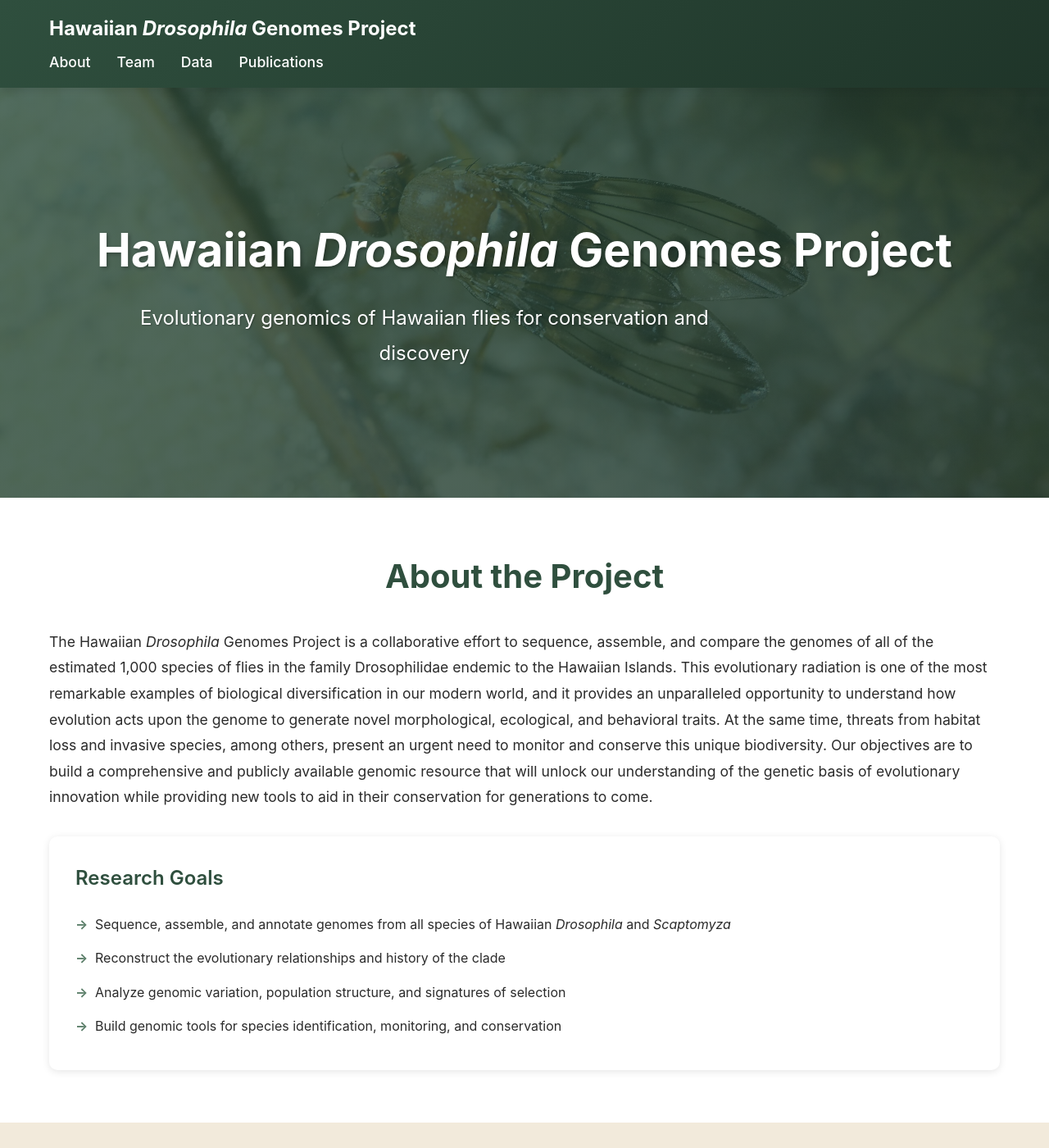
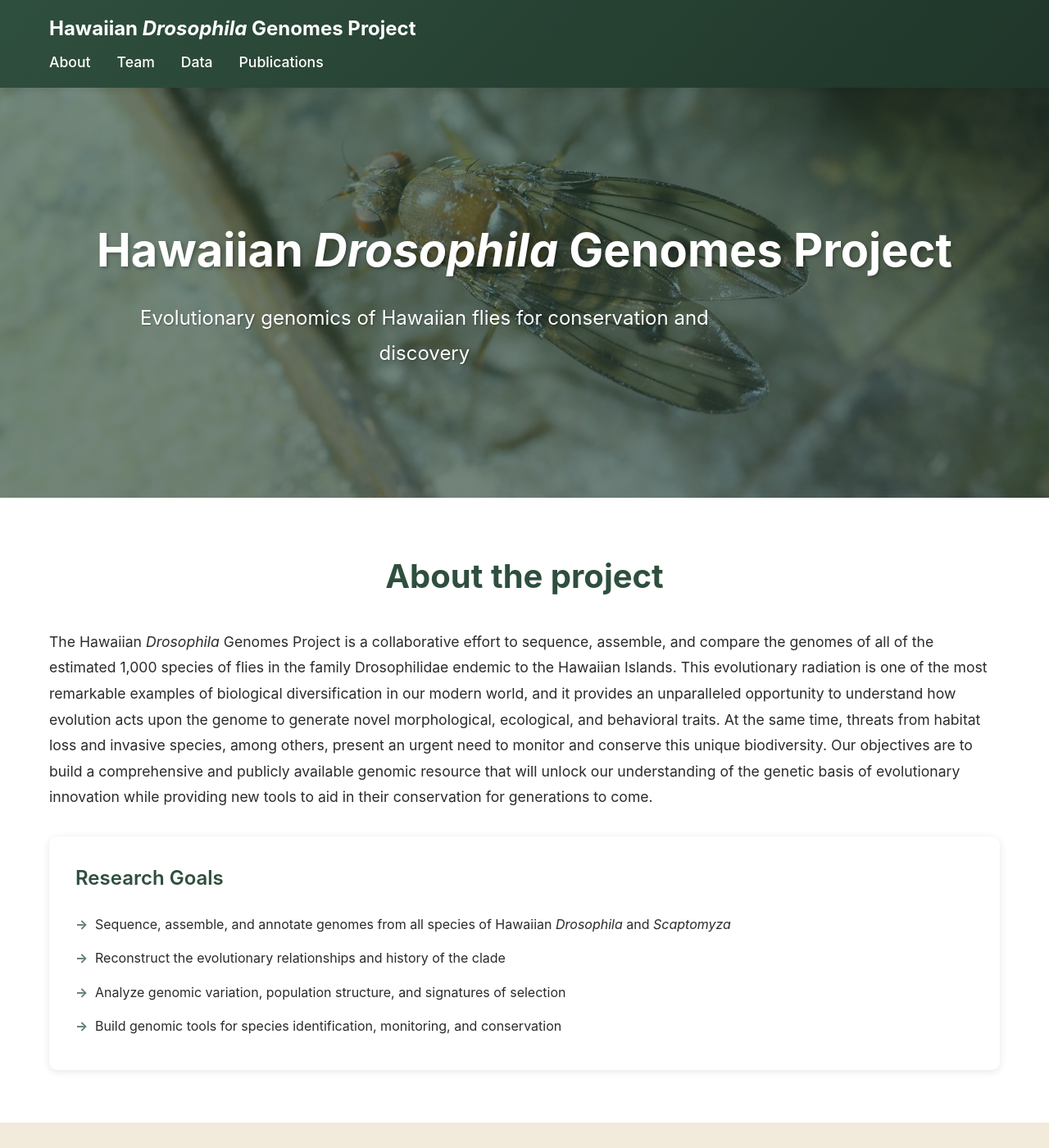
Before and after one commit to shchurch/Hawaiian-Drosophila-Genomes-Project, a Jekyll site: the page built from index.md, in a window 1280 px wide and 1400 px high. Shown: the whole window at 82% size. Built offline with Jekyll 4.4.1, drawn with Linux system fonts in a browser that asks for light colours.

Commit message:
little fixes

```diff
--- a/assets/css/style.css
+++ b/assets/css/style.css
@@ -109,7 +109,7 @@ nav a:hover {
     left: 0;
     right: 0;
     bottom: 0;
-    background: linear-gradient(135deg, rgba(47, 79, 62, 0.82) 0%, rgba(31, 53, 41, 0.82) 100%);
+    background: linear-gradient(135deg, rgba(47, 79, 62, 0.65) 0%, rgba(31, 53, 41, 0.65) 100%);
     display: flex;
     align-items: center;
     justify-content: center;
@@ -503,8 +503,8 @@ footer p {
         font-size: 1.75rem;
     }
 
-    .about-content p,
-    .data-content p {
+    .about-content p {
+        padding: 0 1rem;
         font-size: 1rem;
     }
 }
--- a/index.md
+++ b/index.md
@@ -8,7 +8,7 @@ hero_subtitle: Evolutionary genomics of Hawaiian flies for conservation and disc
 
 <section id="about" class="section">
     <div class="container">
-        <h2>About the Project</h2>
+        <h2>About the project</h2>
         <div class="about-content">
             <p>
                 The Hawaiian <em>Drosophila</em> Genomes Project is a collaborative effort to sequence, assemble, and compare the
```
